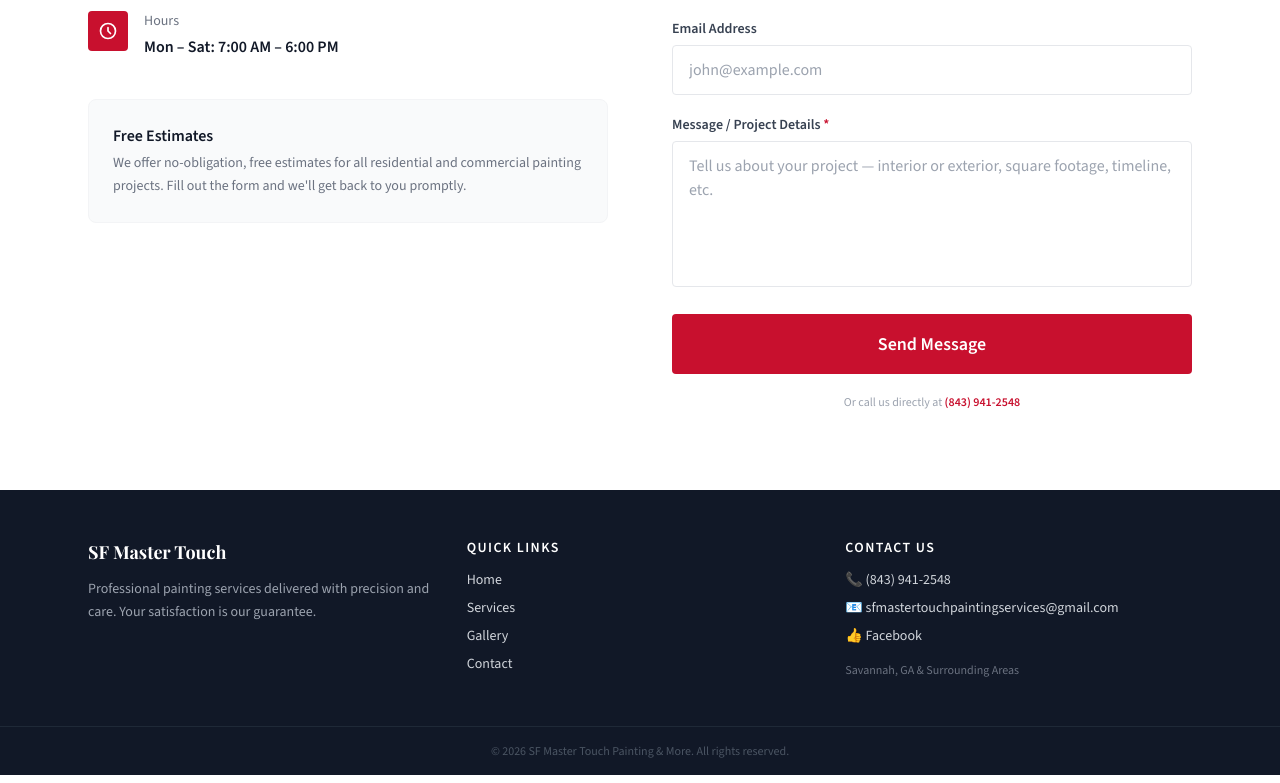
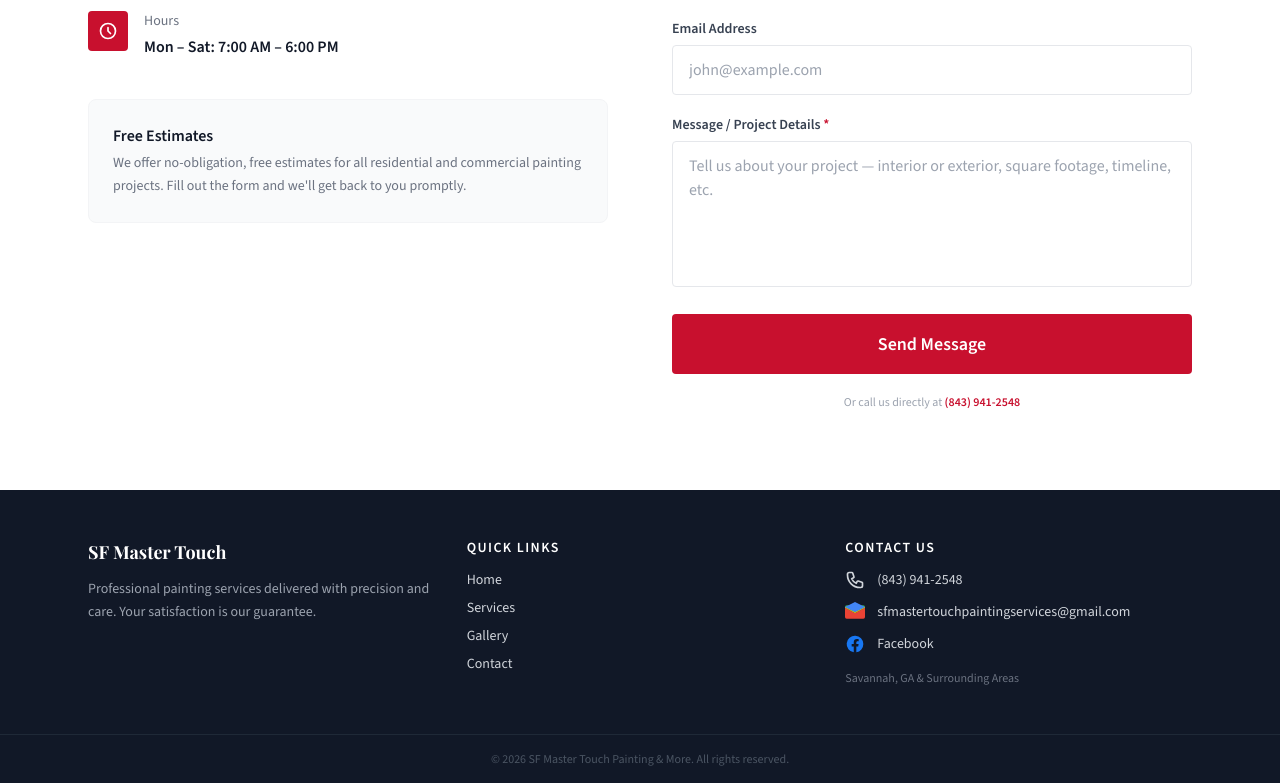
Before and after one commit to nachogallego08/sf-painting, a React (Vite) app: page /contact in a window 1280 px wide. Shown: the part 662-1445 px from the top of the page. Built offline with nearby package versions, Linux system fonts and the light colour scheme.

Commit message:
Update Footer.jsx

```diff
--- a/src/components/Footer.jsx
+++ b/src/components/Footer.jsx
@@ -31,17 +31,27 @@ export default function Footer() {
           {/* Phone */}
           <a
             href="tel:8439412548"
-            className="flex items-center gap-2 text-sm mb-2 hover:text-brand-red transition-colors"
+            className="flex items-center gap-3 text-sm mb-3 hover:text-brand-red transition-colors"
           >
-            📞 (843) 941-2548
+            <svg className="w-5 h-5" fill="none" stroke="currentColor" viewBox="0 0 24 24">
+              <path strokeLinecap="round" strokeLinejoin="round" strokeWidth={2}
+                d="M3 5a2 2 0 012-2h3.28a1 1 0 01.948.684l1.498 4.493a1 1 0 01-.502 1.21l-2.257 1.13a11.042 11.042 0 005.516 5.516l1.13-2.257a1 1 0 011.21-.502l4.493 1.498a1 1 0 01.684.949V19a2 2 0 01-2 2h-1C9.716 21 3 14.284 3 6V5z" />
+            </svg>
+            (843) 941-2548
           </a>
 
           {/* Email */}
           <a
             href="mailto:sfmastertouchpaintingservices@gmail.com"
-            className="flex items-center gap-2 text-sm mb-2 hover:text-brand-red transition-colors"
+            className="flex items-center gap-3 text-sm mb-3 hover:text-brand-red transition-colors"
           >
-            📧 sfmastertouchpaintingservices@gmail.com
+            <svg className="w-5 h-5" viewBox="0 0 24 24">
+              <path fill="#EA4335" d="M12 13.065L0 6.75V18a2 2 0 002 2h20a2 2 0 002-2V6.75l-12 6.315z"/>
+              <path fill="#34A853" d="M12 13.065l12-6.315V6a2 2 0 00-2-2h-2l-8 5-8-5H2a2 2 0 00-2 2v.75l12 6.315z"/>
+              <path fill="#FBBC05" d="M0 6.75l12 6.315L24 6.75V6l-12 6L0 6z"/>
+              <path fill="#4285F4" d="M0 6l12 6 12-6-12-6z"/>
+            </svg>
+            sfmastertouchpaintingservices@gmail.com
           </a>
 
           {/* Facebook */}
@@ -49,9 +59,12 @@ export default function Footer() {
             href="https://www.facebook.com/profile.php?id=61572403463429"
             target="_blank"
             rel="noopener noreferrer"
-            className="flex items-center gap-2 text-sm mb-2 hover:text-brand-red transition-colors"
+            className="flex items-center gap-3 text-sm mb-3 hover:text-brand-red transition-colors"
           >
-            👍 Facebook
+            <svg className="w-5 h-5" fill="#1877F2" viewBox="0 0 24 24">
+              <path d="M22 12a10 10 0 10-11.5 9.95v-7.05h-2.5V12h2.5V9.8c0-2.47 1.47-3.84 3.72-3.84 1.08 0 2.21.2 2.21.2v2.43h-1.24c-1.22 0-1.6.76-1.6 1.54V12h2.72l-.43 2.9h-2.29v7.05A10 10 0 0022 12z"/>
+            </svg>
+            Facebook
           </a>
 
           <p className="text-xs text-gray-500 mt-4">
```
